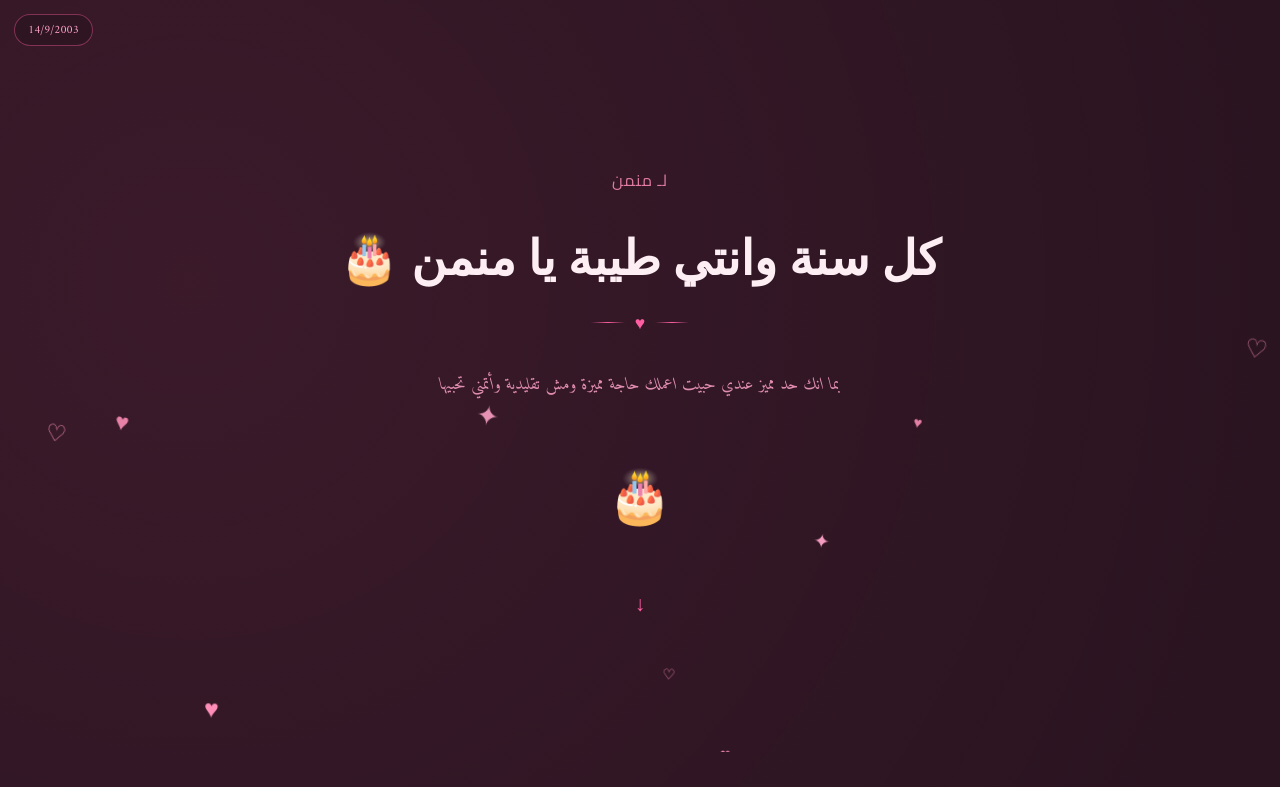
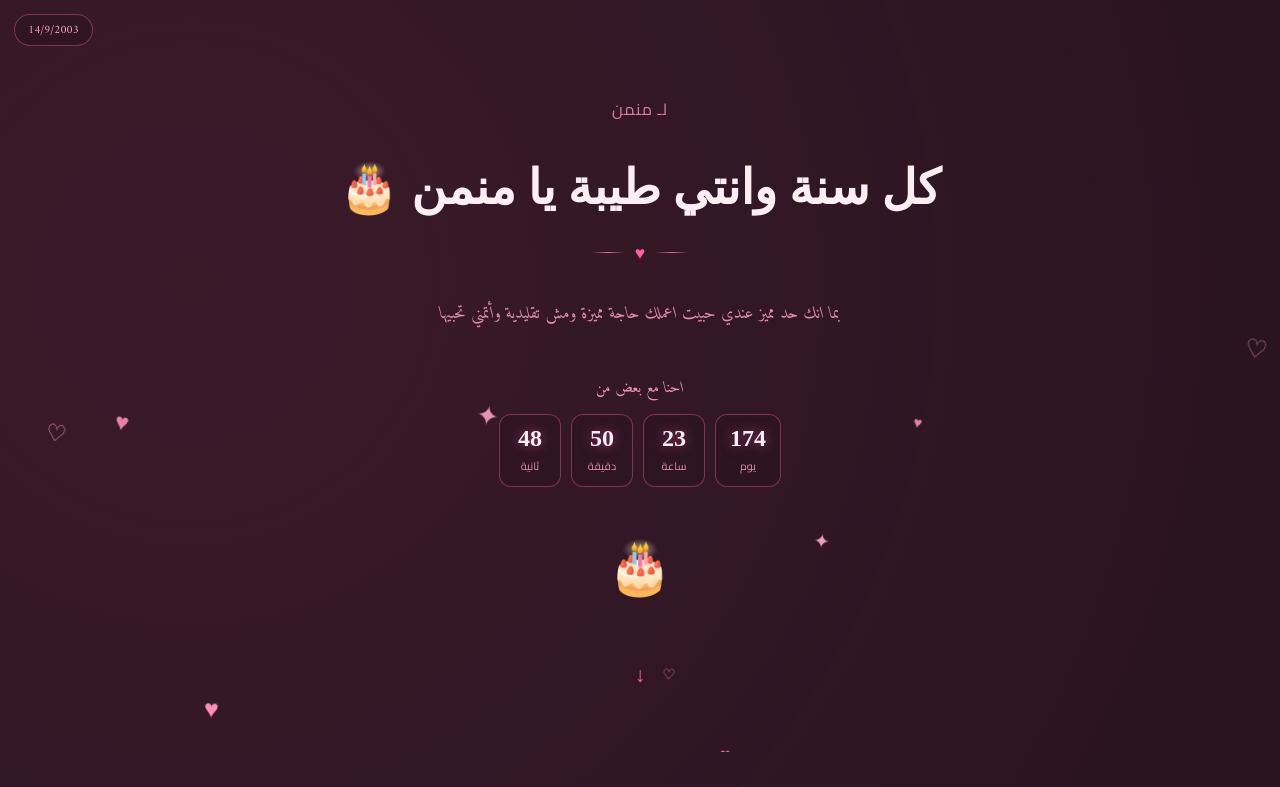
Before and after one commit to marokhaledd/mennah, a Next.js app: page / in a window 1280 px wide. Shown: the top 787 px of the page. Built offline with nearby package versions, Linux system fonts and the light colour scheme; a web font is replaced by a local one.

Commit message:
Update page.js

```diff
--- a/app/page.js
+++ b/app/page.js
@@ -7,6 +7,7 @@ import SongsSection from "./components/SongsSection.js";
 import LoveLetters from "./components/LoveLetters.js";
 import FloatingHearts from "./components/FloatingHearts.js";
 import DateBadge from "./components/DateBadge.js";
+import TimeSinceCounter from "./components/TimeSinceCounter.js";
 
 export default function Home() {
   const featuredPhoto = content.photos?.[0];
@@ -82,6 +83,8 @@ export default function Home() {
           {content.heroSubtitle}
         </motion.p>
 
+        <TimeSinceCounter since={content.metDate} label="احنا مع بعض من" />
+
         {hasPhotos && featuredPhoto ? (
           <motion.div
             initial={{ opacity: 0, y: 24, rotate: 0 }}
```
